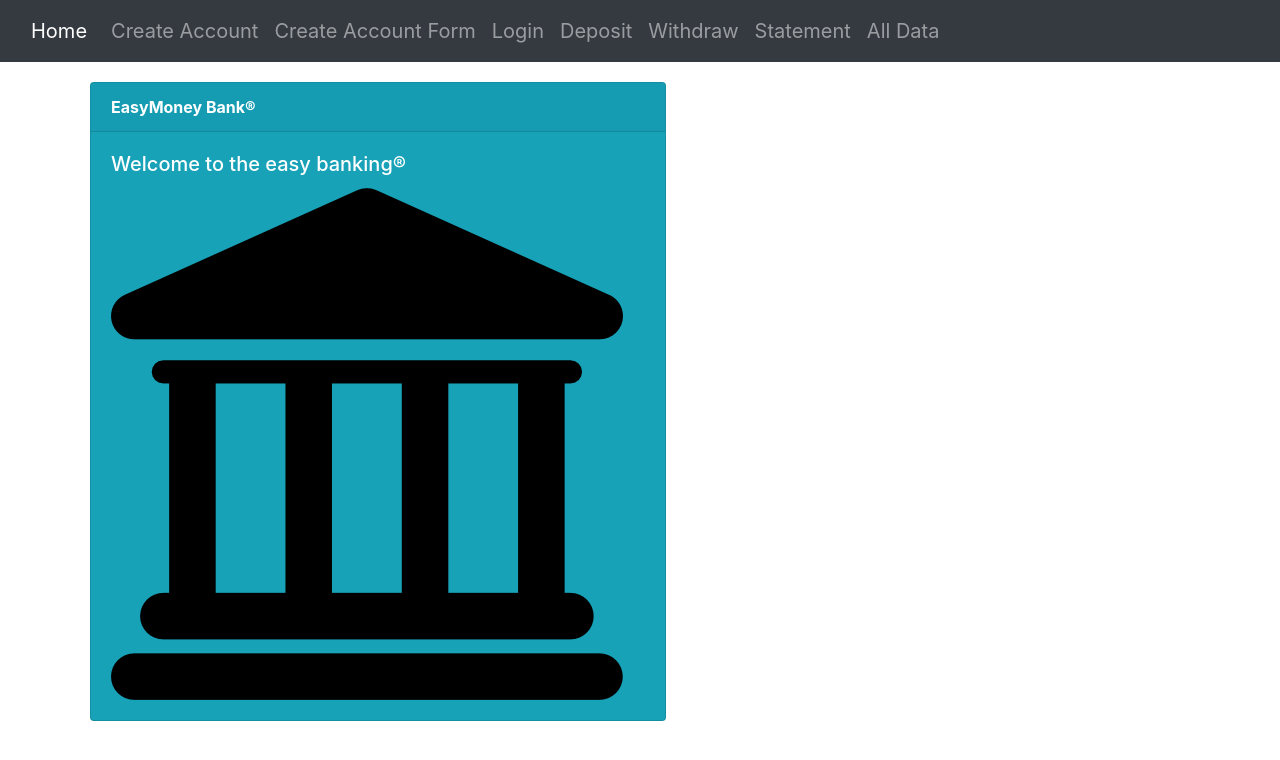
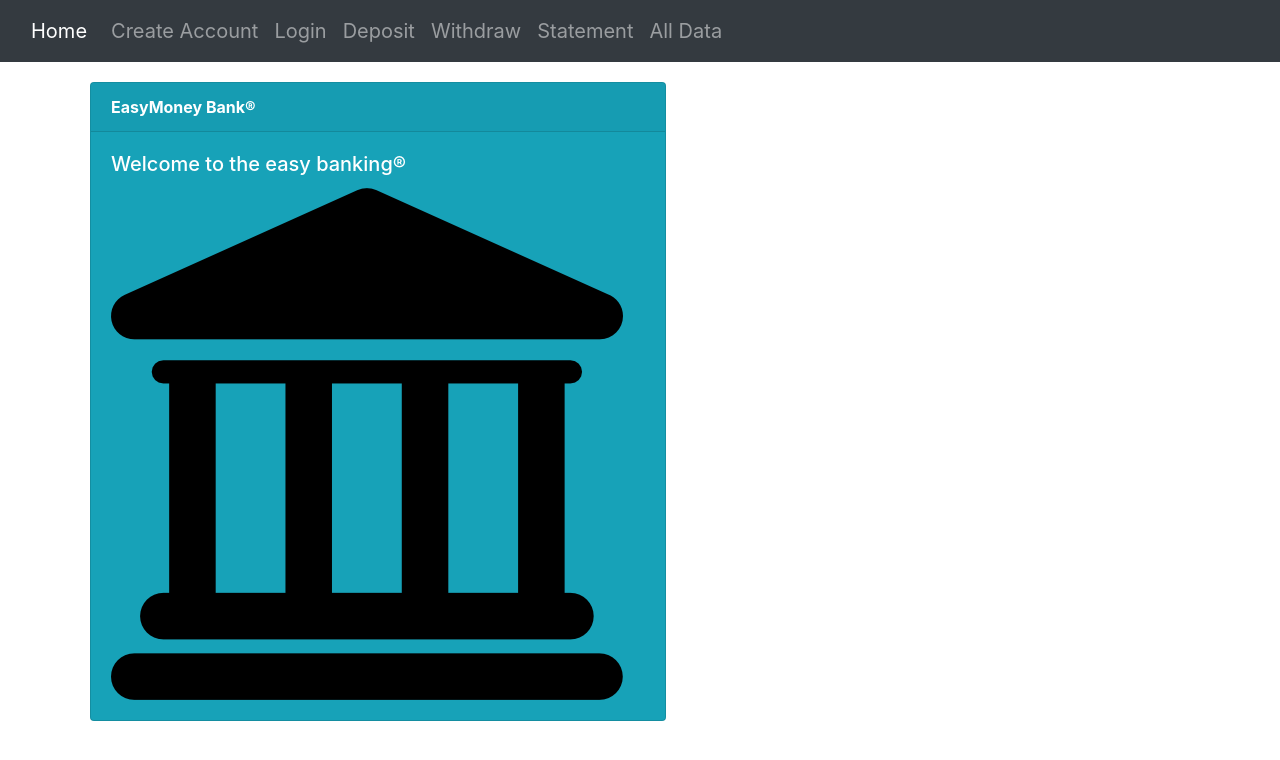
Before and after one commit to burlacenko/burlacenko.github.io, a React (Create React App) app in the folder BankApp/bank_client/: page /createAccount2 in a window 1280 px wide. Shown: the top 760 px of the page. Built offline with nearby package versions, Linux system fonts and the light colour scheme.

Commit message:
PBA now runs only one Create Account with Formik

```diff
--- a/BankApp/bank_client/src/BankApp.js
+++ b/BankApp/bank_client/src/BankApp.js
@@ -1,7 +1,7 @@
 import ReactDOM from 'react-dom';
 import NavBar from './Components/NavBar.js';
 import Home from './Components/Home.js';
-import CreateAccount from './Components/CreateAccount.js';
+// import CreateAccount from './Components/CreateAccount.js';
 import CreateAccountFormik from './Components/CreateAccountFormik.js';
 import Login from './Components/Login.js';
 import Deposit from './Components/Deposit.js';
@@ -28,7 +28,7 @@ function BankApp() {
           <div className="container" style={{padding: "20px"}}>
           {/* <Routes> */}
             <Route path="/" exact component={Home} />
-            <Route path="/createAccount" component={CreateAccount} />
+            {/* <Route path="/createAccount" component={CreateAccount} /> */}
             <Route path="/createAccount2" component={CreateAccountFormik} />
             <Route path="/login" component={Login} />
             <Route path="/deposit" component={Deposit} />
--- a/BankApp/bank_client/src/Components/CreateAccountFormik.js
+++ b/BankApp/bank_client/src/Components/CreateAccountFormik.js
@@ -324,6 +324,7 @@ function CreateAccountFormik(){
         //alert(`Login Successful with user ${values.name}`);
         //alert(JSON.stringify(values, null, 2));
         actions.setSubmitting(false);
+        actions.resetForm();
       },
       validationSchema: Yup.object({
         name: Yup.string()
--- a/BankApp/bank_client/src/Components/NavBar.js
+++ b/BankApp/bank_client/src/Components/NavBar.js
@@ -35,11 +35,11 @@ const NavBar = () => {
         </button>
         <div className="collapse navbar-collapse" id="navbarNav">
           <ul className="navbar-nav me-auto mb-2 mb-lg-0">
+            {/* <li className="nav-item">
+              <a className="nav-link"  href="#/createAccount/" title="Create a new user">Create Account</a>
+            </li> */}
             <li className="nav-item">
-              <a className="nav-link"  href="#/createAccount/" title="Create a new user">Create Account</a>
-            </li>
-            <li className="nav-item">
-              <a className="nav-link"  href="#/createAccount2/" title="Create a new user">Create Account Form</a>
+              <a className="nav-link"  href="#/createAccount2/" title="Create a new user">Create Account</a>
             </li>
             <li className="nav-item">
               <a className="nav-link" href="#/login/" title="Enter user">Login</a>
```
